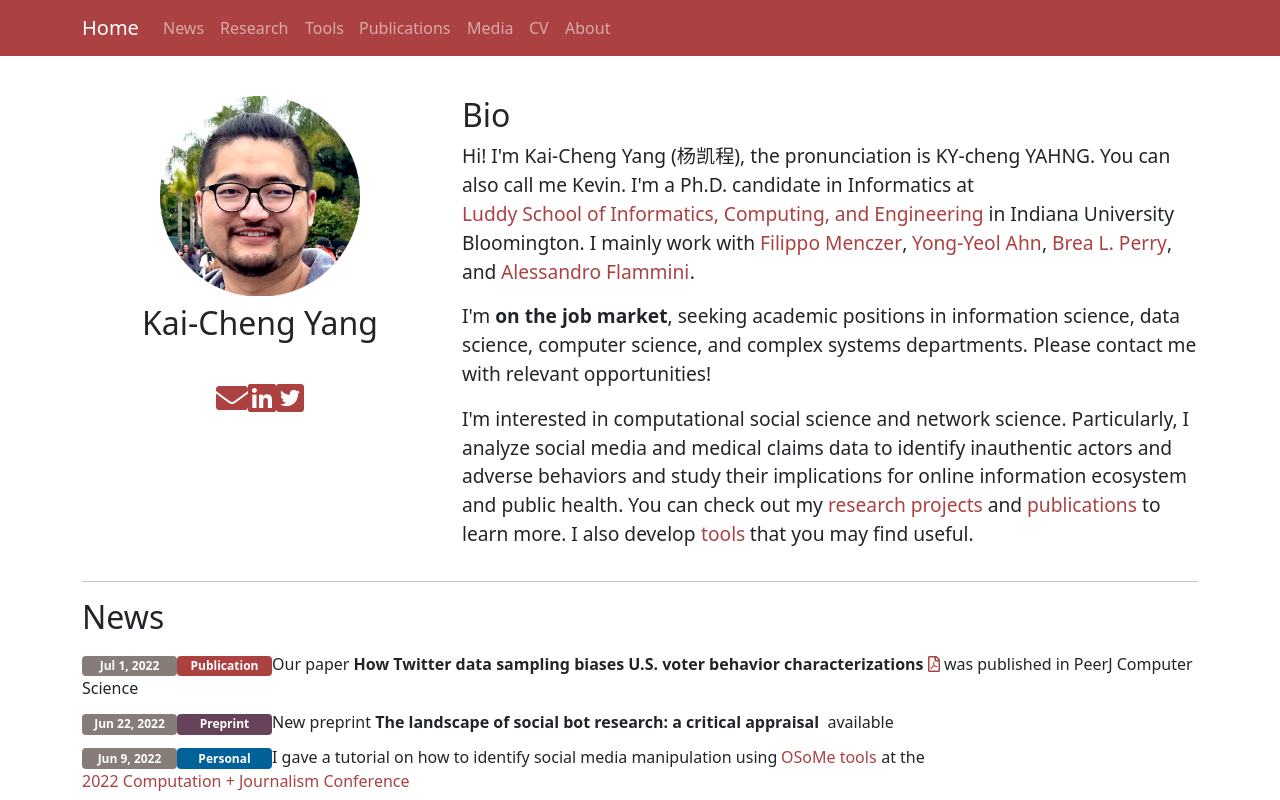
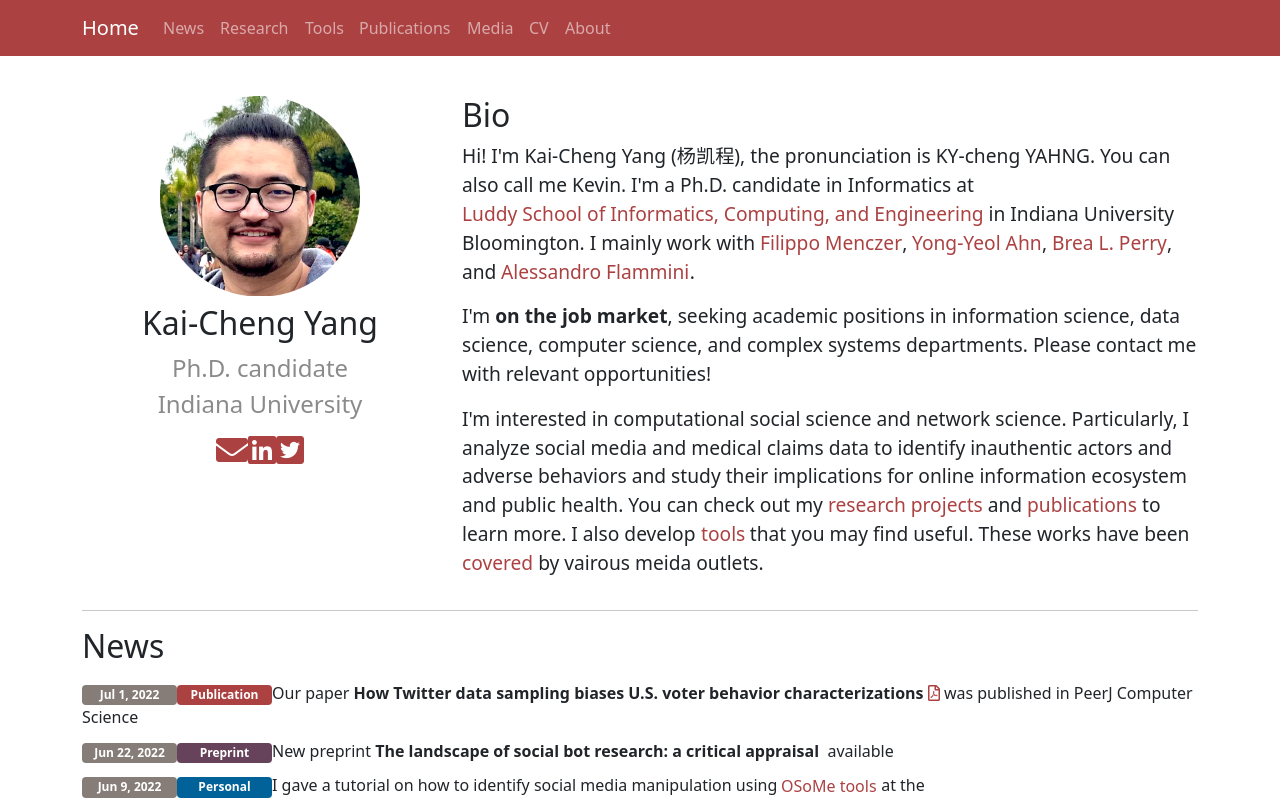
Before and after one commit to KaichengYang/homepage, a Vue app: page /#/ in a window 1280 px wide. Shown: the top 800 px of the page. Built offline with nearby package versions, Linux system fonts and the light colour scheme; some icons are missing.

Commit message:
add: add new paper

```diff
--- a/src/components/Bio.vue
+++ b/src/components/Bio.vue
@@ -6,9 +6,11 @@
         <img class="avatar mx-auto" src="static/images/avatar.png">
         <div id="bio" class="mt-2">
           <h2>Kai-Cheng Yang</h2>
+          <p id="title">Ph.D. candidate</p>
+          <p id="title">Indiana University</p>
         </div>
 
-        <div id="contact_container">
+        <div id="contact_container" class="mt-1">
           <a href="mailto:yangkc@iu.edu" class="contact_icon">
             <i class="fas fa-envelope"></i>
           </a>
@@ -53,6 +55,7 @@
         Particularly, I analyze social media and medical claims data to identify inauthentic actors and adverse behaviors and study their implications for online information ecosystem and public health.
         You can check out my <a href="#" v-scroll-to="'#project'">research projects</a> and <a href="#" v-scroll-to="'#publication'">publications</a> to learn more.
         I also develop <a href="#" v-scroll-to="'#tool'">tools</a> that you may find useful.
+        These works have been <a href="#" v-scroll-to="'#media'">covered</a> by vairous meida outlets.
       </p>
 
       <p>
@@ -66,3 +69,11 @@ export default {
   name: 'Bio'
 }
 </script>
+
+<style scoped>
+#title {
+  font-size: 1.5rem;
+  margin-bottom: 0;
+  color: rgb(139, 139, 139);
+}
+</style>
--- a/static/files/refs.json
+++ b/static/files/refs.json
@@ -1,4 +1,30 @@
 [
+  {
+    "authors": "<u>Yang, K. C.</u>, Ferrara, E. & Menczer, F.",
+    "year": [
+      2022
+    ],
+    "type": [
+      "journal"
+    ],
+    "topic": [
+      "socialmedia"
+    ],
+    "highlight": [],
+    "title": "Botometer 101: Social bot practicum for computational social scientists",
+    "id": "yang2022botometer",
+    "venue": "Forthcoming in Journal of Computational Social Science.",
+    "links": [
+      {
+        "url": "https://arxiv.org/abs/2201.01608",
+        "name": "arXiv"
+      },
+      {
+        "url": "https://github.com/osome-iu/Botometer101",
+        "name": "GitHub"
+      }
+    ]
+  },
   {
     "authors": "<u>Yang, K. C.</u>, Hui, P. M., & Menczer, F.",
     "year": [
@@ -144,32 +170,6 @@
       },
       {
         "url": "https://github.com/osome-iu/CoVaxxy-Misinfo",
-        "name": "GitHub"
-      }
-    ]
-  },
-  {
-    "authors": "<u>Yang, K. C.</u>, Ferrara, E. & Menczer, F.",
-    "year": [
-      2022
-    ],
-    "type": [
-      "preprint"
-    ],
-    "topic": [
-      "socialmedia"
-    ],
-    "highlight": [],
-    "title": "Botometer 101: Social bot practicum for computational social scientists",
-    "id": "yang2022botometer",
-    "venue": "In submission.",
-    "links": [
-      {
-        "url": "https://arxiv.org/abs/2201.01608",
-        "name": "arXiv"
-      },
-      {
-        "url": "https://github.com/osome-iu/Botometer101",
         "name": "GitHub"
       }
     ]
```
Also changed, not shown: 1 other file (tests, documents, lock files or other folders).
